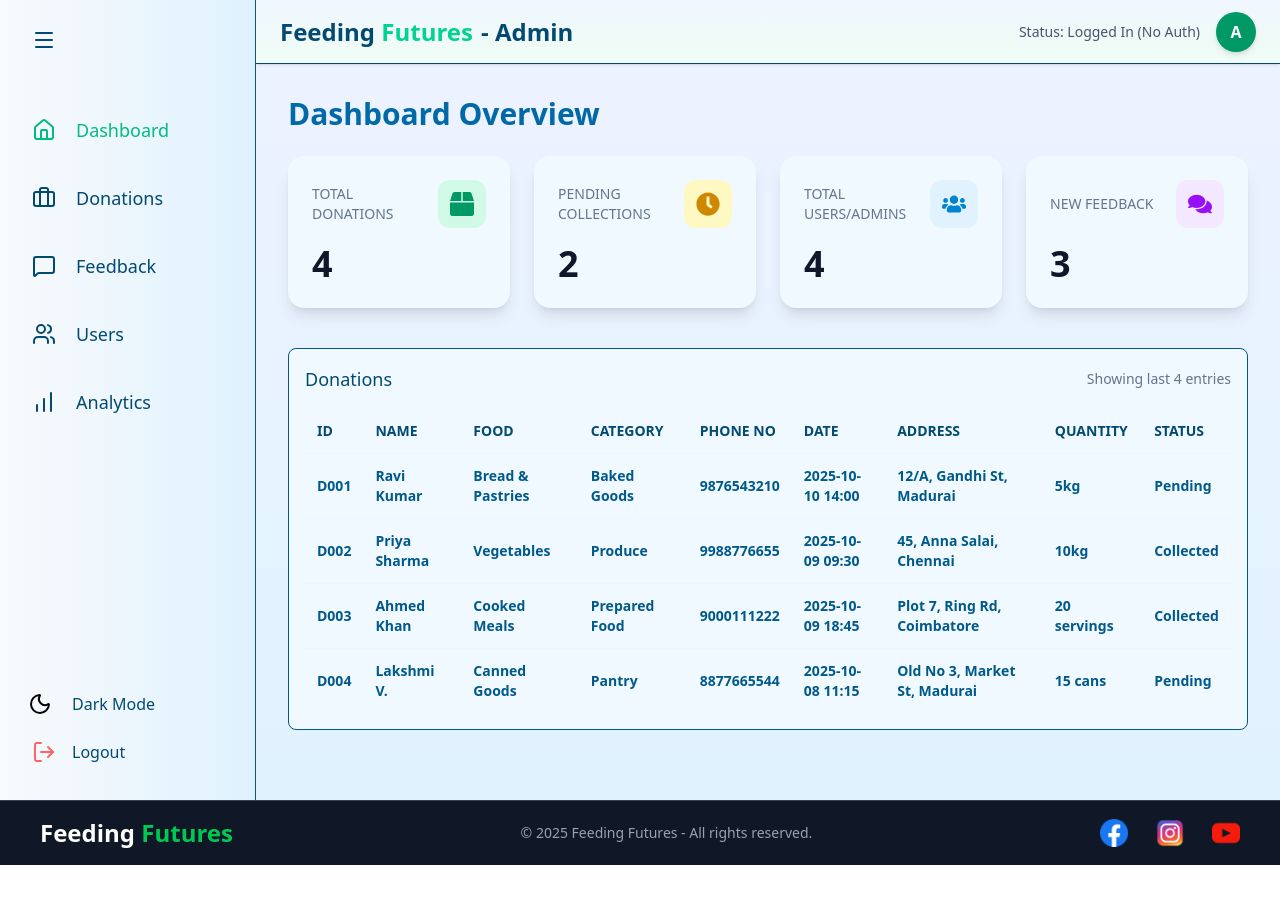
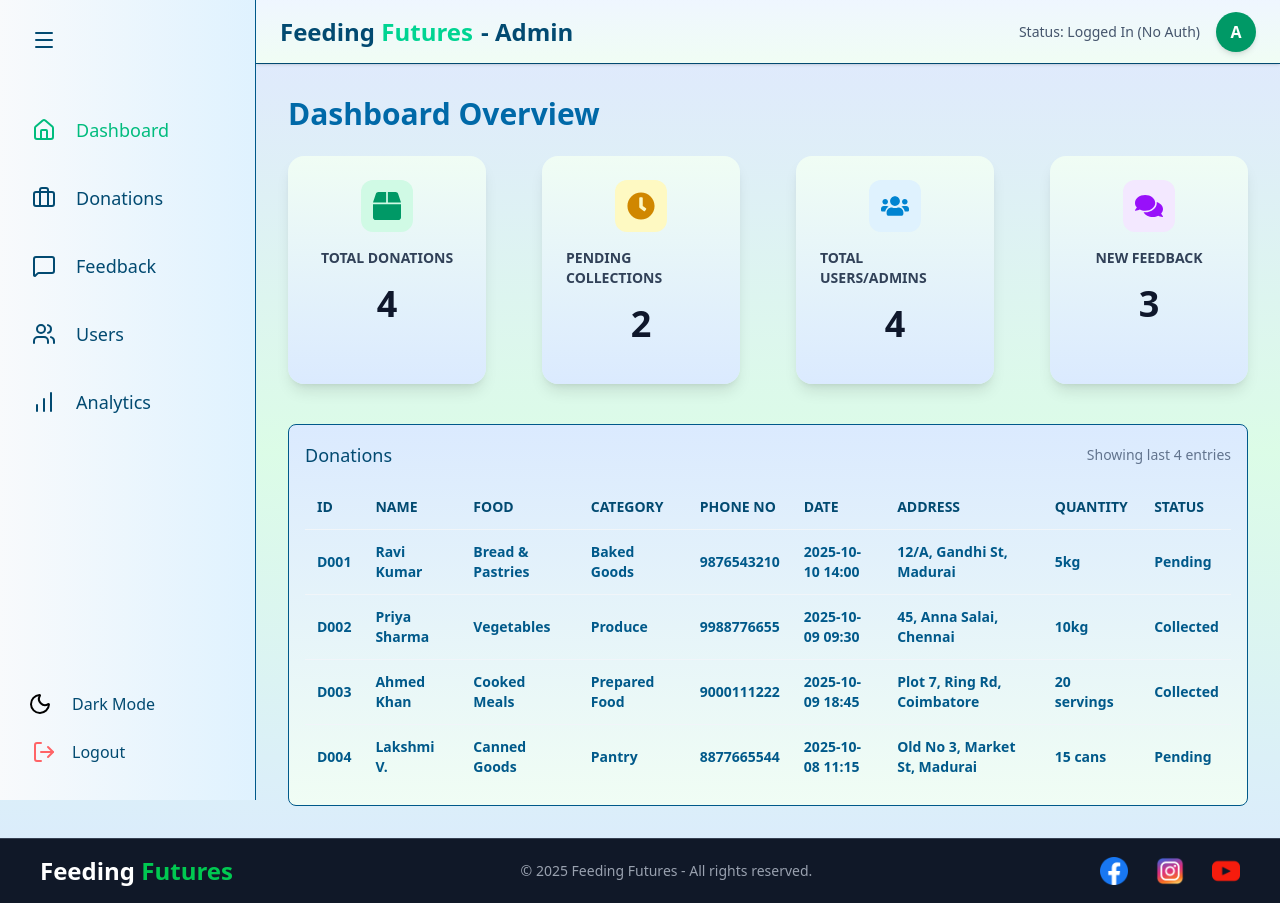
Before and after one commit to namanmahajan2020/Feeding-Futures, a React (Vite) app in the folder Feeding-Futures/admin/: page /dashboard in a window 1280 px wide. Before the commit the page ends 865 px from the top, so only its background shows below. Built offline with nearby package versions, Linux system fonts and the light colour scheme.

Commit message:
fixing all gradients and colors

```diff
--- a/Feeding-Futures/admin/index.html
+++ b/Feeding-Futures/admin/index.html
@@ -2,9 +2,9 @@
 <html lang="en">
   <head>
     <meta charset="UTF-8" />
-    <link rel="icon" type="image/svg+xml" href="/vite.svg" />
+    <link rel="icon" type="image/svg+xml" href="img/administrator.png" />
     <meta name="viewport" content="width=device-width, initial-scale=1.0" />
-    <title>Feeding Futures Admin</title>
+    <title>Feeding Futures - Admin</title>
   </head>
   <body>
     <div id="root"></div>
--- a/Feeding-Futures/admin/src/App.jsx
+++ b/Feeding-Futures/admin/src/App.jsx
@@ -22,7 +22,7 @@ function AppLayout({ children }) {
   return (
     <div
       className={`min-h-screen font-sans ${
-        isDarkMode ? 'bg-slate-800 text-slate-200' : 'bg-gradient-to-b from-indigo-50 to-sky-100 text-slate-800'
+        isDarkMode ? 'bg-slate-800 text-slate-200' : 'bg-gradient-to-t from-blue-100 via-green-100 to-indigo-100 text-slate-800'
       } transition-colors duration-300`}
     >
       <div
--- a/Feeding-Futures/admin/src/components/StatCard.jsx
+++ b/Feeding-Futures/admin/src/components/StatCard.jsx
@@ -20,26 +20,27 @@ const darkClasses = {
 const StatCard = ({ icon: Icon, title, value, isDarkMode, color }) => {
   return (
     <div
-      className={`p-6 rounded-2xl shadow-lg ${isDarkMode ? "bg-slate-700 brightness-90 text-white" : "bg-sky-50 text-slate-900"} transition-shadow hover:shadow-xl`}
+      className={`p-6 rounded-2xl shadow-lg ${isDarkMode ? "bg-slate-700 brightness-90 text-white" : "bg-gradient-to-t from-blue-100 to-green-50 text-slate-900"} transition-shadow hover:shadow-xl`}
     >
-      <div className="flex items-center justify-between mb-4">
-        <h3
-          className={`text-sm font-medium uppercase ${
-            isDarkMode ? "text-white" : "text-slate-500"
-          }`}
-        >
-          {title}
-        </h3>
+      <div className="flex items-center flex-col gap-4 justify-between mb-4">
+
         <div
           className={`p-3 rounded-xl ${colorClasses[color]} ${
             isDarkMode ? darkClasses[color] : ""
           }`}
         >
           {/* Render the icon component passed as a prop */}
-          <Icon className="w-6 h-6" />
+          <Icon className="w-7 h-7" />
         </div>
+         <h3
+          className={`text-sm font-semibold uppercase ${
+            isDarkMode ? "text-white" : "text-slate-700"
+          }`}
+        >
+          {title}
+        </h3>
+        <p className="text-4xl font-bold">{value}</p>
       </div>
-      <p className="text-4xl font-extrabold">{value}</p>
     </div>
   );
 };
--- a/Feeding-Futures/admin/src/components/TableComponent.jsx
+++ b/Feeding-Futures/admin/src/components/TableComponent.jsx
@@ -12,7 +12,7 @@ const TableComponent = ({ title, columns, data, loading, isDarkMode }) => {
   }
 
   return (
-    <section className={`${isDarkMode ? 'bg-slate-900 border-slate-700 ' : 'bg-sky-50 border-sky-800  '} border rounded-lg p-4`}>
+    <section className={`${isDarkMode ? 'bg-slate-900 border-slate-700 ' : 'bg-gradient-to-b from-blue-100 to-green-50 border-sky-800  '} border rounded-lg p-4`}>
       <div className="flex items-center justify-between mb-4">
         <h3 className={`text-lg font-medium ${isDarkMode ? 'text-slate-300' : 'text-sky-900'}`}>{title}</h3>
         <div className="text-sm text-slate-500 dark:text-slate-400">Showing last {data.length} entries</div>
--- a/Feeding-Futures/admin/src/pages/AdminDashboard.jsx
+++ b/Feeding-Futures/admin/src/pages/AdminDashboard.jsx
@@ -16,7 +16,7 @@ const Dashboard = ({ data, isLoading, isDarkMode }) => {
       ) : (
         <>
           <h2 className="text-3xl font-bold mb-6 text-sky-700 dark:text-sky-400">Dashboard Overview</h2>
-          <div className="grid grid-cols-1 sm:grid-cols-2  lg:grid-cols-4 gap-6">
+          <div className="grid grid-cols-1 sm:grid-cols-2  lg:grid-cols-4 justify-items-stretch gap-14 ">
             <StatCard
               title="Total Donations"
               value={totalDonations}
--- a/Feeding-Futures/admin/src/pages/Donations.jsx
+++ b/Feeding-Futures/admin/src/pages/Donations.jsx
@@ -14,6 +14,7 @@ const Donations = ({ data, isLoading, isDarkMode }) => {
 
   return (
     <div className="m-10">
+      <h2 className="text-3xl font-bold mb-6 text-sky-700 dark:text-pink-400">Dashboard Overview</h2>
       {/* Pass the donations columns to the TableComponent */}
       <TableComponent
         title="Donations"
--- a/Feeding-Futures/admin/src/pages/Feedback.jsx
+++ b/Feeding-Futures/admin/src/pages/Feedback.jsx
@@ -15,6 +15,7 @@ const Feedback = ({ data, isLoading, isDarkMode }) => {
 
   return (
     <div className="m-10">
+            <h2 className="text-3xl font-bold mb-6 text-sky-700 dark:text-pink-400">Dashboard Overview</h2>
       {/* Pass the feedback columns to the TableComponent */}
       <TableComponent
         title="Feedback"
--- a/Feeding-Futures/admin/src/pages/Users.jsx
+++ b/Feeding-Futures/admin/src/pages/Users.jsx
@@ -15,6 +15,7 @@ const Users = ({ data, isLoading, isDarkMode }) => {
 
   return (
     <div className="m-10">
+            <h2 className="text-3xl font-bold mb-6 text-sky-700 dark:text-pink-400">Dashboard Overview</h2>
       <TableComponent
         title="Users"
         columns={usersColumns}
```
Also changed, not shown: Feeding-Futures/admin/public/img/administrator.png (added), Feeding-Futures/admin/public/img/administrator1.png (added).
